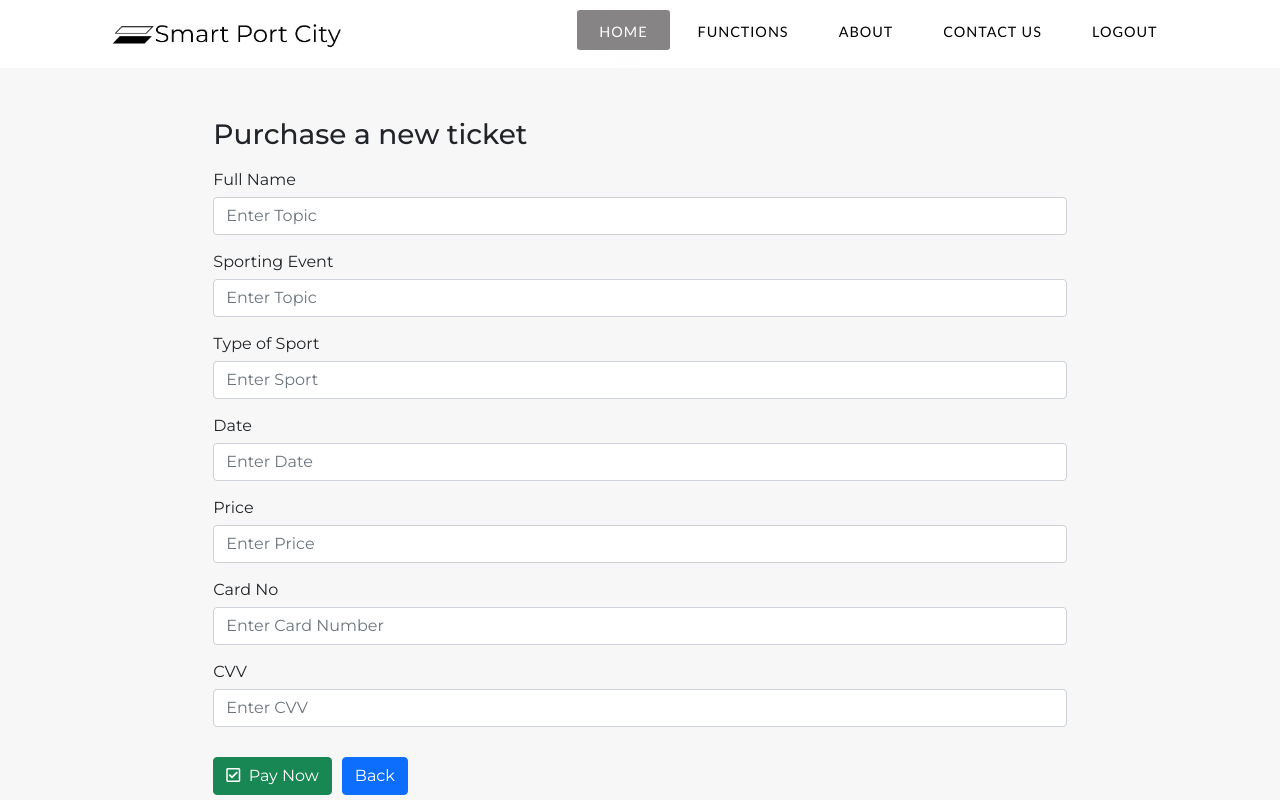
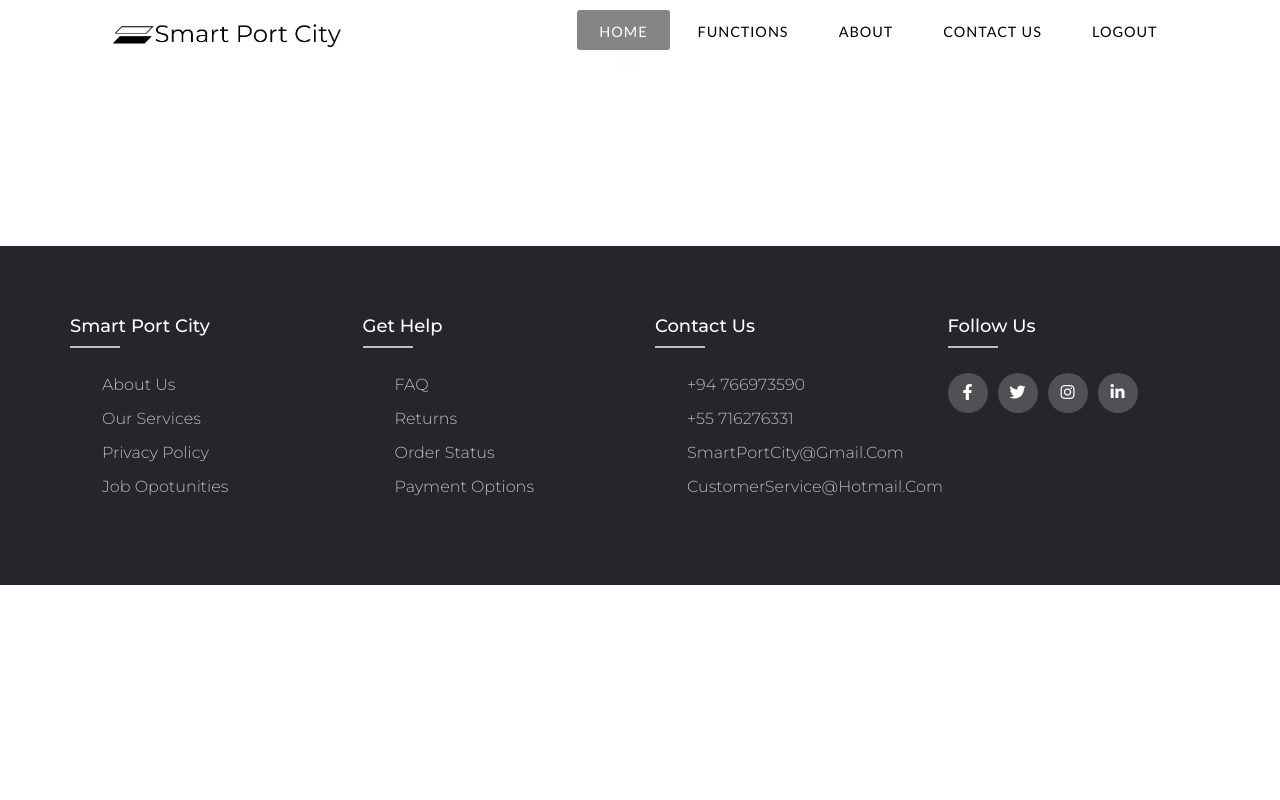
Before and after one commit to Y3S1-SE-Projects/smart-port-city, a React (Create React App) app in the folder client/: page /add in a window 1280 px wide. Shown: the top 800 px of the page. Built offline with nearby package versions, Linux system fonts and the light colour scheme; a web font is replaced by a local one.

Commit message:
Defining validation schema for properties

```diff
--- a/client/package.json
+++ b/client/package.json
@@ -15,7 +15,7 @@
     "react": "^17.0.2",
     "react-cards": "^0.2.2",
     "react-dom": "^17.0.2",
-    "react-hook-form": "^7.17.0",
+    "react-hook-form": "^7.37.0",
     "react-icons": "^4.2.0",
     "react-router-dom": "^5.2.0",
     "react-scripts": "4.0.3",
--- a/client/src/components/CreatePost.js
+++ b/client/src/components/CreatePost.js
@@ -1,139 +1,51 @@
-import React, { Component } from "react";
+import React, { useState } from "react";
+import * as Yup from "yup";
+import { Formik } from "formik";
 import axios from "axios";
 import Footer from "../components/Footer";
 
-const initialState = {
-  namerr: "",
-  descriptionerr: "",
-  postCategoryerr: "",
-  dateerr: "",
-  priceerr: "",
-  cardnoerr: "",
-  cvverr: "",
-};
+// Validation using the Yup object out of the box methods
+const validationSchema = Yup.object({
+  topic: Yup.string()
+    .typeError("Please enter only letters in the feild")
+    .max(25, "Maximum character limit (25) reached !")
+    .required("topic is required"),
+  description: Yup.string()
+    .typeError("Please enter only letters in the feild")
+    .max(50, "Maximum character limit (50) reached !")
+    .required("Description is required"),
+  postCategory: Yup.string().required("PostCategory is required"),
+  date: Yup.date()
+    .min("10/22/2022", "Date annot be in the past")
+    .max("10/22/2050", "Unavailable, please select a year less than 2050 !")
+    .required("Date is required"),
+  price: Yup.number()
+    .typeError("Please enter only numbers in the feild")
+    .positive("Please enter only positive integer numbers")
+    .min(1000, "Minimum is Rs/- 1000")
+    .max(10000, "Maximum is Rs/- 10000")
+    .required("Price is required"),
+  cardno: Yup.number()
+    .typeError("Please enter only numbers in the feild")
+    .positive("Please enter only positive integer numbers")
+    .min(123456789012, "CVV must be 3 digits")
+    .max(210987654321, "CVV must be 3 digits")
+    .required("Card Number is required"),
+  cvv: Yup.number()
+    .typeError("Please enter only numbers in the feild")
+    .positive("Please enter only positive integer numbers")
+    .min(100, "CVV must be 3 digits")
+    .max(999, "CVV must be 3 digits")
+    .required("CVV is required"),
+});
 
-export default class CreatePost extends Component {
-  constructor(props) {
-    super(props);
-    this.state = {
-      topic: "",
-      description: "",
-      postCategory: "",
-      date: "",
-      price: "",
-      cardno: "",
-      cvv: "",
-    };
-  }
-
-  state = initialState;
-
-  handleInputChange = (e) => {
-    const { name, value } = e.target;
-
-    this.setState({
-      ...this.state,
-      [name]: value,
-    });
-  };
-
-  // Validation function
-  validate = () => {
-    let namerr = "";
-    let descriptionerr = "";
-    let postCategoryerr = "";
-    let dateerr = "";
-    let priceerr = "";
-    let cardnoerr = "";
-    let cvverr = "";
-
-    // error states
-    if (!this.state.topic) {
-      namerr = "Name cannot be blank";
-    }
-    if (!this.state.description) {
-      descriptionerr = "Sport Event cannot be blank";
-    }
-    if (!this.state.postCategory) {
-      postCategoryerr = "Type of sport cannot be blank";
-    }
-    if (!this.state.date) {
-      dateerr = "Date cannot be blank";
-    }
-    if (!this.state.price) {
-      priceerr = "Price cannot be blank";
-    }
-    // if(this.state.price != "[0-9]{10}") {
-    //   priceerr = "Please enter only numbers";
-    // }
-    if (!this.state.cardno) {
-      cardnoerr = "Card Number cannot be blank";
-    }
-    // if(this.state.cardno != /^\d{12}$/) {
-    //   cardnoerr = "Please enter your 12 digit credit card number correctly";
-    // }
-    if (!this.state.cvv) {
-      cvverr = "CVV cannot be blank";
-    }
-    // if(this.state.cvv != /^\d{3}$/) {
-    //   cvverr = "Please enter your 3 digit cvv correctly";
-    // }
-
-    if (
-      namerr ||
-      descriptionerr ||
-      postCategoryerr ||
-      dateerr ||
-      priceerr ||
-      cardnoerr ||
-      cvverr
-    ) {
-      this.setState({
-        namerr,
-        descriptionerr,
-        postCategoryerr,
-        dateerr,
-        priceerr,
-        cardnoerr,
-        cvverr,
-      });
-      return false;
-    }
-
-    return true;
-  };
-
-  onSubmit = (e) => {
-    e.preventDefault();
-
-    const { topic, description, postCategory, date, price, cardno, cvv } =
-      this.state;
-    const isValid = this.validate();
-    if (isValid) {
-      console.log(this.state);
-
-      // clear form
-      this.setState(initialState);
-    }
-
-    const data = {
-      topic: topic,
-      description: description,
-      postCategory: postCategory,
-      date: date,
-      price: price,
-      cardno: cardno,
-      cvv: cvv,
-    };
-
-    console.log(data);
-
-    axios
-      .post("https://smart-port-city-fullstack.herokuapp.com/post/save", data)
-      .then((res) => {
-        if (res.data.success) {
-          alert("Record Saved Successfully");
-          this.setState({
+const CreatePost = () => {
+  const [isLoading, setIsLoading] = useState(false);
+  return (
+    <>
+      <div class="d-flex justify-content-center p-5">
+        <Formik
+          initialValues={{
             topic: "",
             description: "",
             postCategory: "",
@@ -141,147 +53,40 @@ export default class CreatePost extends Component {
             price: "",
             cardno: "",
             cvv: "",
-          });
-        }
-      });
-  };
+          }}
+          validationSchema={validationSchema}
+          onSubmit={async (values) => {
+            console.log(values);
+            await axios
+              .post("http://localhost:8000/post/save", values)
+              .then((res) => {
+                localStorage.setItem("authToken", res.data.token);
+                localStorage.setItem("userRole", res.data.user.role);
+                setIsLoading(false);
+                if (res.data.user.role === "customer") {
+                  window.location = `/customer`;
+                }
+              })
+              .catch((err) => {
+                alert("Payment is successfully added!");
+                window.location = "/";
+              });
+          }}
+        >
+          {({ handleChange, handleSubmit, values, errors, touched }) => (
+            <form
+              onSubmit={(event) => {
+                event.preventDefault();
+                setIsLoading(true);
+                handleSubmit();
+              }}
+            ></form>
+          )}
+        </Formik>
+      </div>
+      <Footer />
+    </>
+  );
+};
 
-  render() {
-    return (
-      <>
-        <div className="tablebg">
-          <div className="col-md-8 mt-4 mx-auto">
-            <h1
-              className="h3 mb-3 font-weight-normal"
-              style={{ marginTop: "8%", paddingTop: "50px" }}
-            >
-              Purchase a new ticket
-            </h1>
-            <form className="needs-validation">
-              <div className="form-group" style={{ marginBottom: "15px" }}>
-                <label style={{ marginBottom: "5px" }}>Full Name</label>
-                <input
-                  type="text"
-                  className="form-control"
-                  name="topic"
-                  placeholder="Enter Topic"
-                  value={this.state.topic}
-                  onChange={this.handleInputChange}
-                />
-                <div style={{ font: 12, color: "red" }}>
-                  {this.state.namerr}
-                </div>
-              </div>
-              <div className="form-group" style={{ marginBottom: "15px" }}>
-                <label style={{ marginBottom: "5px" }}>Sporting Event</label>
-                <input
-                  type="text"
-                  className="form-control"
-                  name="description"
-                  placeholder="Enter Topic"
-                  value={this.state.description}
-                  onChange={this.handleInputChange}
-                />
-                <div style={{ font: 12, color: "red" }}>
-                  {this.state.descriptionerr}
-                </div>
-              </div>
-              <div className="form-group" style={{ marginBottom: "15px" }}>
-                <label style={{ marginBottom: "5px" }}>Type of Sport</label>
-                <input
-                  type="text"
-                  className="form-control"
-                  name="postCategory"
-                  placeholder="Enter Sport"
-                  value={this.state.postCategory}
-                  onChange={this.handleInputChange}
-                />
-                <div style={{ font: 12, color: "red" }}>
-                  {this.state.postCategoryerr}
-                </div>
-              </div>
-              <div className="form-group" style={{ marginBottom: "15px" }}>
-                <label style={{ marginBottom: "5px" }}>Date</label>
-                <input
-                  type="text"
-                  className="form-control"
-                  name="date"
-                  placeholder="Enter Date"
-                  value={this.state.date}
-                  onChange={this.handleInputChange}
-                />
-                <div style={{ font: 12, color: "red" }}>
-                  {this.state.dateerr}
-                </div>
-              </div>
-              <div className="form-group" style={{ marginBottom: "15px" }}>
-                <label style={{ marginBottom: "5px" }}>Price</label>
-                <input
-                  type="text"
-                  className="form-control"
-                  name="price"
-                  placeholder="Enter Price"
-                  value={this.state.price}
-                  onChange={this.handleInputChange}
-                />
-                <div style={{ font: 12, color: "red" }}>
-                  {this.state.priceerr}
-                </div>
-              </div>
-              <div className="form-group" style={{ marginBottom: "15px" }}>
-                <label style={{ marginBottom: "5px" }}>Card No</label>
-                <input
-                  type="text"
-                  className="form-control"
-                  name="cardno"
-                  placeholder="Enter Card Number"
-                  s
-                  value={this.state.cardno}
-                  onChange={this.handleInputChange}
-                />
-                <div style={{ font: 12, color: "red" }}>
-                  {this.state.cardnoerr}
-                </div>
-              </div>
-              <div className="form-group" style={{ marginBottom: "15px" }}>
-                <label style={{ marginBottom: "5px" }}>CVV</label>
-                <input
-                  type="text"
-                  className="form-control"
-                  name="cvv"
-                  placeholder="Enter CVV"
-                  value={this.state.cvv}
-                  onChange={this.handleInputChange}
-                />
-                <div style={{ font: 12, color: "red" }}>
-                  {this.state.cvverr}
-                </div>
-              </div>
-              <button
-                className="btn btn-success"
-                type="submit"
-                style={{ marginTop: "15px" }}
-                onClick={this.onSubmit}
-              >
-                <i className="far fa-check-square"></i>
-                &nbsp; Pay Now
-              </button>
-              <button
-                className="btn btn-primary"
-                style={{ marginLeft: "10px", marginTop: "15px" }}
-              >
-                <a
-                  href="/table"
-                  style={{ textDecoration: "none", color: "white" }}
-                >
-                  Back
-                </a>
-              </button>{" "}
-            </form>
-          </div>
-          <Footer />
-        </div>{" "}
-      </>
-    );
-  }
-}
+export default CreatePost;
```
